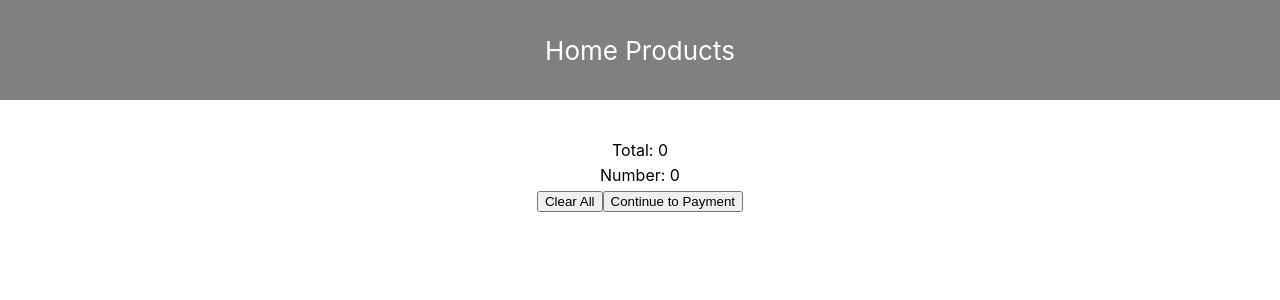
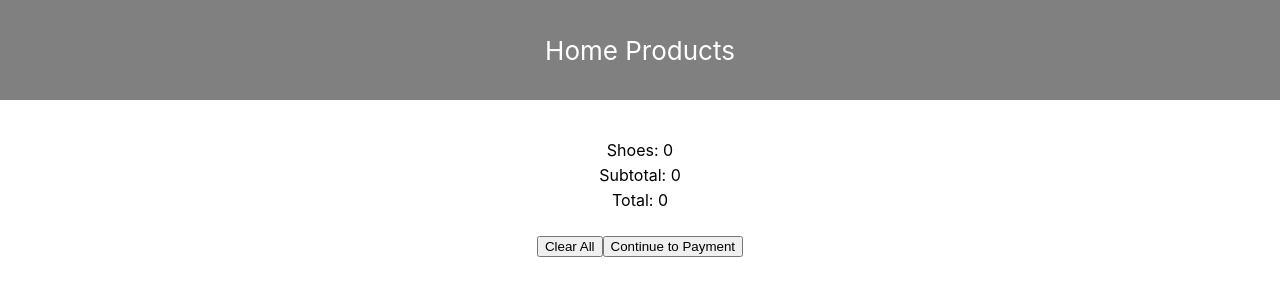
Before and after one commit to gothamcity17/capstone-1, a React (Create React App) app in the folder capstone/: page /cart in a window 1280 px wide. Shown: the top 300 px of the page. Built offline with nearby package versions, Linux system fonts and the light colour scheme.

Commit message:
Updated shopping functionality

```diff
--- a/capstone/src/App.js
+++ b/capstone/src/App.js
@@ -14,10 +14,9 @@ function App() {
   const [searchBoolean, setSearchBoolean] = useState(false);
 
 
-  const deleteItem = (id) => {
-    console.log(id);
-    let splice = addtocart.splice(id);
-    setAddtocart(splice);
+  const deleteItem = (index) => {
+    let filtered = addtocart.filter((element, i) => i !== index);
+    setAddtocart(filtered);
   };
 
   let InventoryArray = [];
--- a/capstone/src/Components/Cart.jsx
+++ b/capstone/src/Components/Cart.jsx
@@ -1,8 +1,8 @@
 import React from 'react';
 import { Link } from 'react-router-dom';
 
-export default function Cart({ addtocart, setAddtocart }) {
-  var total = 0;
+export default function Cart({ addtocart, setAddtocart, deleteItem }) {
+  var cost = 0;
   var stock = 0;
 
   const clearAll = () => setAddtocart([]);
@@ -18,8 +18,8 @@ export default function Cart({ addtocart, setAddtocart }) {
       </header>
       <br></br>
       <div className='item-grid'>
-        {addtocart.map((item) => {
-          total += item.price;
+        {addtocart.map((item,index) => {
+          cost += item.price;
           stock += item.quantity;
           return (
             <div className='Items'>
@@ -32,15 +32,18 @@ export default function Cart({ addtocart, setAddtocart }) {
               <hr></hr>
               <p className='Details'>Price: ${item.price} </p>
 
-              <button onClick={item.deleteItem}> Delete </button>
+              <button onClick={ () => deleteItem (index) }> Delete </button>
             </div>
           );
         })}
       </div>
       <br></br>
       <div className='End'>
-        <p> Total: {total} </p>
-        <p> Number: {stock} </p>
+        <p> Shoes: {stock} </p>
+        <p> Subtotal: {cost} </p>
+        <p> Total: {cost * 1.0825} </p>
+
+        <br></br>
         <button onClick={clearAll}> Clear All </button>
         <button> Continue to Payment </button>
       </div>
--- a/capstone/src/Components/Product.jsx
+++ b/capstone/src/Components/Product.jsx
@@ -16,10 +16,7 @@ const Product = (props) => {
     <>
       <header className='App-Header'>
         <div className='Nav'>
-          <Link to='/' className='Home'>
-            {' '}
-            Home{' '}
-          </Link>
+          <Link to='/' className='Home'> Home </Link>
 
           <Link to='/cart'> Cart </Link>
         </div>
@@ -52,7 +49,7 @@ const Product = (props) => {
                     className='Add-Button'
                     onClick={() => {
                       if (inventory.inventory > 0)
-                        ReduceInventory(inventory.id);
+                        ReduceInventory(inventory.inventory);
                       props.setAddtocart(
                         props.addtocart.concat(props.items[index])
                       );
```
